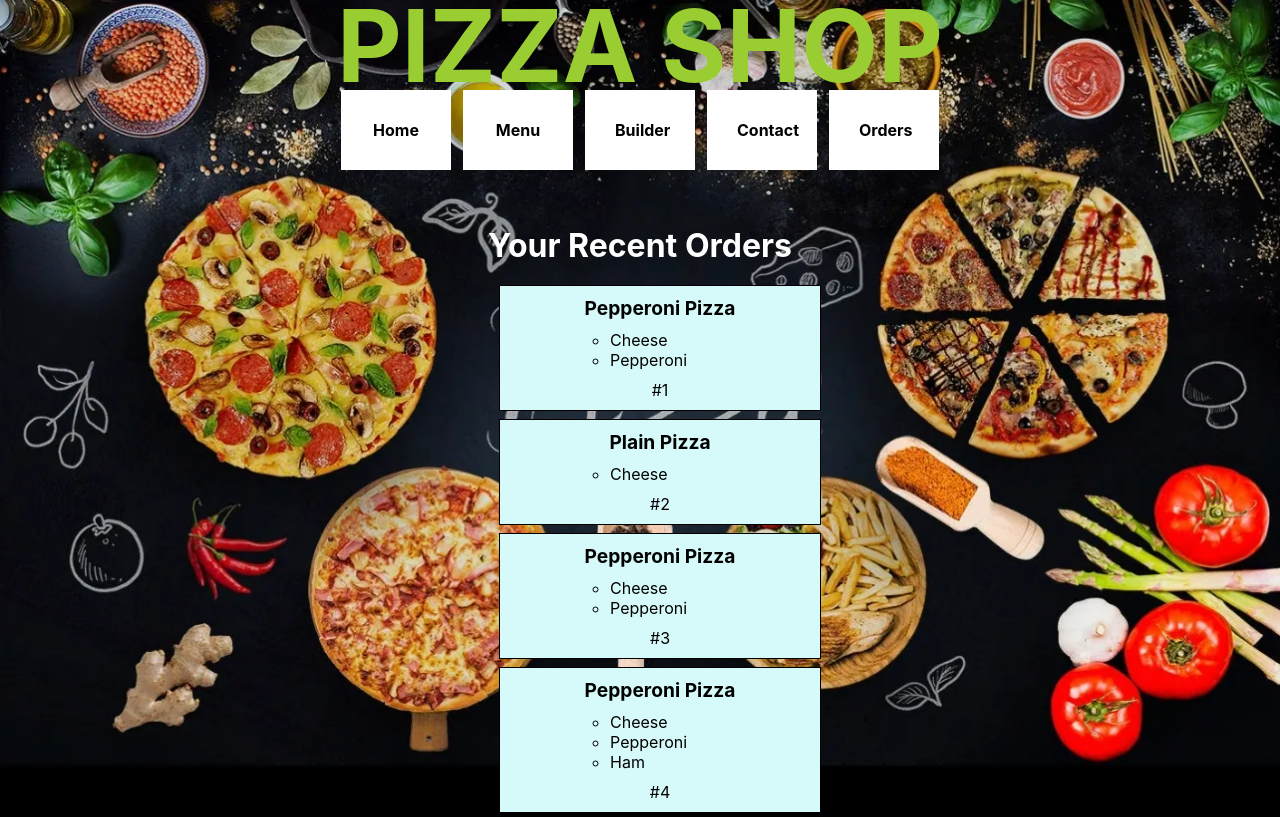
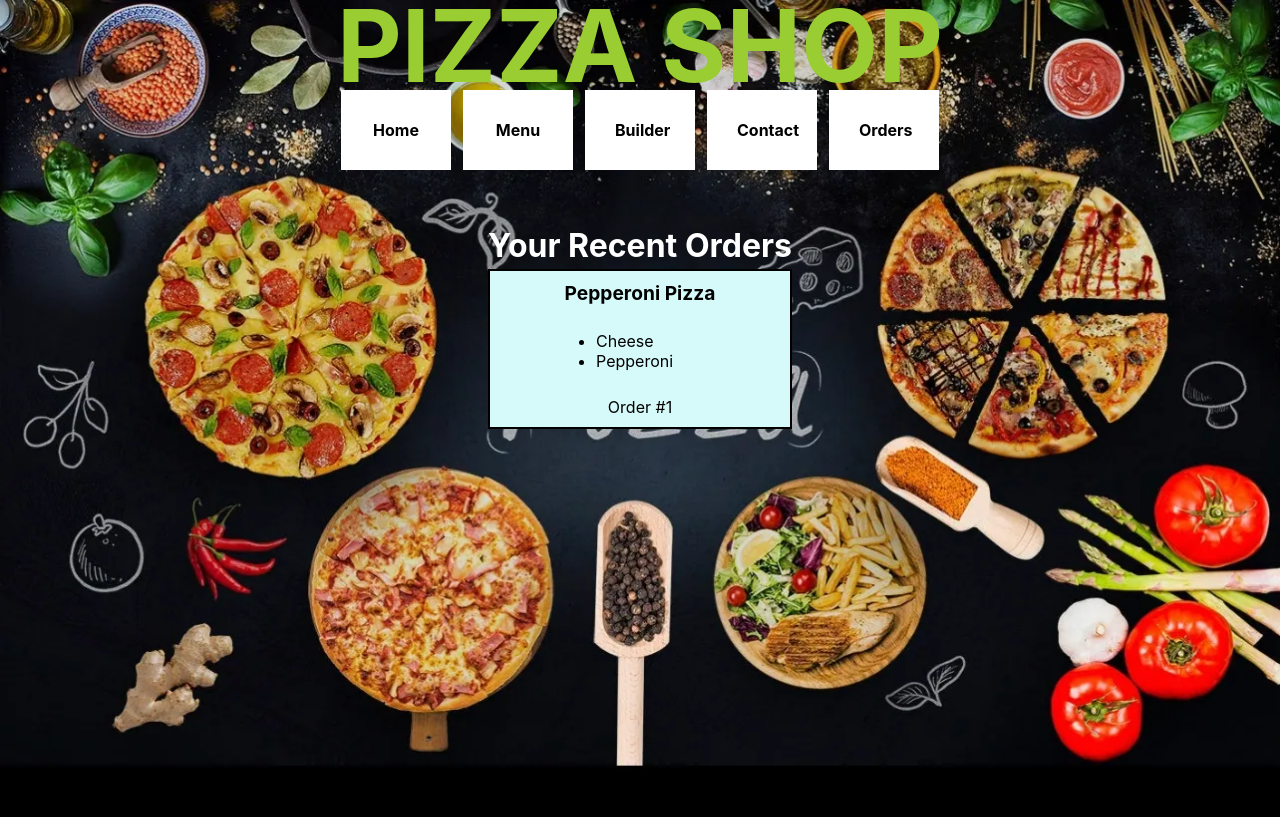
Before and after one commit to cch0088/pizzashop, a React (Create React App) app: page /orders in a window 1280 px wide. Built offline with nearby package versions, Linux system fonts and the light colour scheme; data requests are answered from the project's data file.

Commit message:
Tidy Orders page

```diff
--- a/db.json
+++ b/db.json
@@ -96,33 +96,6 @@
         "pepperoni"
       ],
       "id": 1
-    },
-    {
-      "name": "",
-      "type": "plain",
-      "toppings": [
-        "cheese"
-      ],
-      "id": 2
-    },
-    {
-      "name": "",
-      "type": "pepperoni",
-      "toppings": [
-        "cheese",
-        "pepperoni"
-      ],
-      "id": 3
-    },
-    {
-      "name": "",
-      "type": "pepperoni",
-      "toppings": [
-        "cheese",
-        "pepperoni",
-        "ham"
-      ],
-      "id": 4
     }
   ]
 }
--- a/src/App.css
+++ b/src/App.css
@@ -299,7 +299,6 @@ body {
 
 .order-content {
   min-height: 100px;
-  /* background-color: rgba(255, 255, 255, 0.85); */
   display: flex;
   flex-direction: row;
   align-items: center;
@@ -330,10 +329,10 @@ body {
 }
 
 .div-box {
-  border: 1px solid rgb(0, 0, 0);
+  border: 2px solid rgb(0, 0, 0);
   background-color: rgb(214, 249, 249);
   padding: 10px;
-  width: 300px;
+  width: 280px;
   margin: 4px;
   align-items: center;
   display: flex;
--- a/src/components/ListOrder.js
+++ b/src/components/ListOrder.js
@@ -10,7 +10,7 @@ function ListOrder({type, toppings, id}) {
                         return <li key={index}>{topping.charAt(0).toUpperCase() + topping.slice(1)}</li>})}
                     </ul>
                 </div>
-                <div className="center">#{id}</div>
+                <div className="center">{(!id ? "Order pending" : "Order #" + id)}</div>
             </div>
         </div>
     )
--- a/src/components/Orders.js
+++ b/src/components/Orders.js
@@ -6,14 +6,12 @@ function Orders({orders}) {
     return(
         <div>
             <h1 className="order-title">Your Recent Orders</h1>
-            <ul>
-            {orders.map(order => {
+            {orders.map((order, index) => {
                 return <ListOrder
-                key={order.id}
+                key={index}
                 {...order}
                 />
             })}
-            </ul>
         </div>
     )
 }
```
